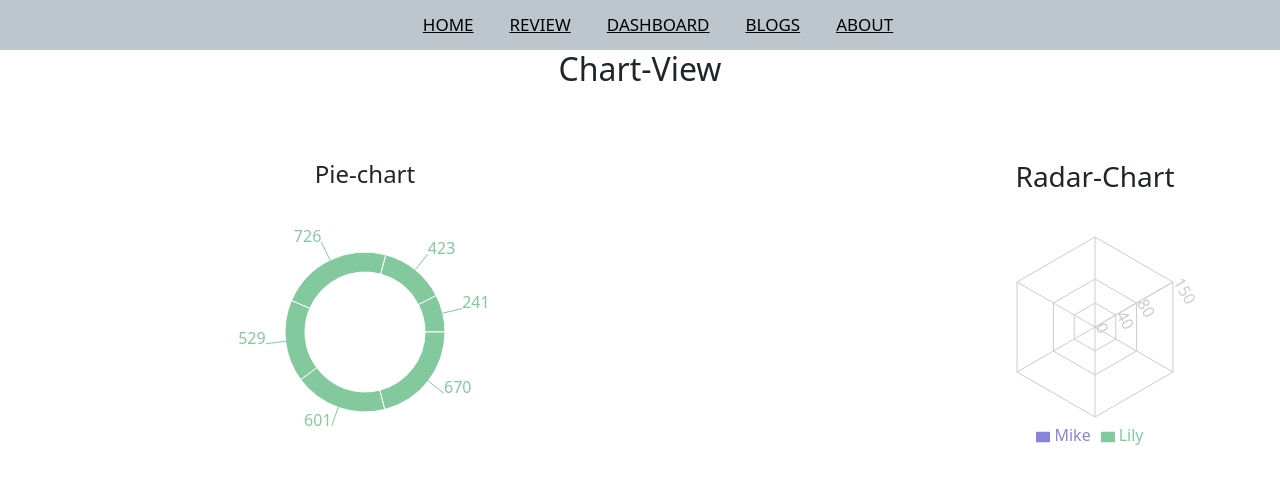
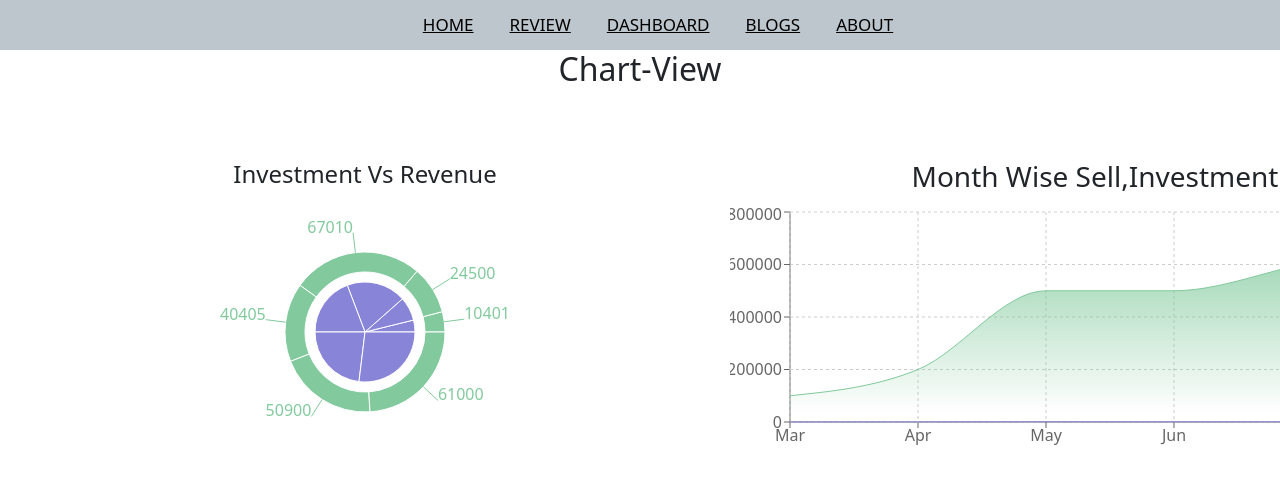
Before and after one commit to MH-Shawon/Product-Analysis, a React (Create React App) app: page /dashboard in a window 1280 px wide. Shown: the top 484 px of the page. Built offline with nearby package versions, Linux system fonts and the light colour scheme.

Commit message:
blogs added

```diff
--- a/src/Component/Blogs/Blogs.css
+++ b/src/Component/Blogs/Blogs.css
@@ -0,0 +1,4 @@
+.question{
+    display: flex;
+
+}
--- a/src/Component/Blogs/Blogs.js
+++ b/src/Component/Blogs/Blogs.js
@@ -1,9 +1,28 @@
 import React from 'react';
+import './Blogs.css'
 
 const Blogs = () => {
     return (
         <div>
-            this is for blogs
+            <h3>
+                Question Part
+            </h3>
+            <div>
+                <h4>
+                    What is semantic tag?
+
+                </h4>
+                <h6>
+                    Ans:Semantic HTML elements are those that clearly describe their meaning in a human- and machine-readable way. Elements such as header , footer and article are all considered semantic because they accurately describe the purpose of the element and the type of content that is inside them.
+                </h6>
+            </div>
+                <h4>What is context API?</h4>
+                <h6>
+                The React Context API is a way for a React app to effectively produce global variables that can be passed around. This is the alternative to "prop drilling" or moving props from grandparent to child to parent, and so on. Context is also touted as an easier, lighter approach to state management using Redux.
+                </h6>
+            <div>
+
+            </div>
         </div>
     );
 };
--- a/src/Component/Dashboard/Dashboard.js
+++ b/src/Component/Dashboard/Dashboard.js
@@ -1,12 +1,12 @@
 import React from 'react';
 import './DashBoard.css'
-import { Legend, Pie, PieChart, PolarAngleAxis, PolarGrid, PolarRadiusAxis, Radar, RadarChart } from 'recharts';
+import { Area, AreaChart, CartesianGrid, Pie, PieChart, Tooltip, XAxis, YAxis } from 'recharts';
 
 const DashBoard = () => {
 
 
 
-      const data =[
+    const data = [
         {
             "month": "Mar",
             "investment": 100000,
@@ -50,23 +50,38 @@ const DashBoard = () => {
             <h2>Chart-View</h2>
             <div className='chartWrapper'>
                 <div>
-                <h4>Pie-chart</h4>
+                    <h4>Investment Vs Revenue</h4>
                     <PieChart width={730} height={270}>
-                <Pie data={data} dataKey="month" nameKey="investment" cx="50%" cy="50%" outerRadius={50} fill="#8884d8"></Pie>
-                <Pie data={data} dataKey="sell" nameKey="revenue" cx="50%" cy="50%" innerRadius={60} outerRadius={80} fill="#82ca9d" label></Pie>
+                        <Pie data={data} dataKey="investment" cx="50%" cy="50%" outerRadius={50} fill="#8884d8" />
+                        <Pie data={data} dataKey="revenue" cx="50%" cy="50%" innerRadius={60} outerRadius={80} fill="#82ca9d" label />
+                        <Tooltip />
                     </PieChart>
                 </div>
 
                 <div>
-                <h3>Radar-Chart</h3>
-                <RadarChart outerRadius={90} width={730} height={250} data={data}>
-                <PolarGrid />
-  <PolarAngleAxis dataKey="subject" />
-  <PolarRadiusAxis angle={30} domain={[0, 150]} />
-  <Radar name="Mike" dataKey="A" stroke="#8884d8" fill="#8884d8" fillOpacity={0.6} />
-  <Radar name="Lily" dataKey="B" stroke="#82ca9d" fill="#82ca9d" fillOpacity={0.6} />
-  <Legend />
-                </RadarChart>
+                    <h3>Month Wise Sell,Investment</h3>
+
+                    <AreaChart width={730} height={250} data={data}
+                        margin={{ top: 10, right: 30, left: 0, bottom: 0 }}>
+                        <defs>
+                            <linearGradient id="colorUv" x1="0" y1="0" x2="0" y2="1">
+                                <stop offset="5%" stopColor="#8884d8" stopOpacity={0.8} />
+                                <stop offset="95%" stopColor="#8884d8" stopOpacity={0} />
+                            </linearGradient>
+                            <linearGradient id="colorPv" x1="0" y1="0" x2="0" y2="1">
+                                <stop offset="5%" stopColor="#82ca9d" stopOpacity={0.8} />
+                                <stop offset="95%" stopColor="#82ca9d" stopOpacity={0} />
+                            </linearGradient>
+                        </defs>
+                        <XAxis dataKey="month" />
+                        <YAxis />
+
+                        <CartesianGrid strokeDasharray="3 3" />
+                        <Tooltip />
+                        <Area type="monotone" dataKey="sell" stroke="#8884d8" fillOpacity={1} fill="url(#colorUv)" />
+                        <Area type="monotone" dataKey="investment" stroke="#82ca9d" fillOpacity={1} fill="url(#colorPv)" />
+                    </AreaChart>
+
                 </div>
             </div>
         </div>
--- a/src/Component/Home/Home.js
+++ b/src/Component/Home/Home.js
@@ -6,7 +6,7 @@ import useReviews from '../../hooks/useReviews';
 import { Link } from 'react-router-dom';
 
 const Home = () => {
-    const [review, setReviews] = useReviews();
+    const [review, ] = useReviews();
     return (
         <div className='homeWrapper'>
             <div className='home'>
```
Lines whose indentation alone changed are shown as unchanged.
